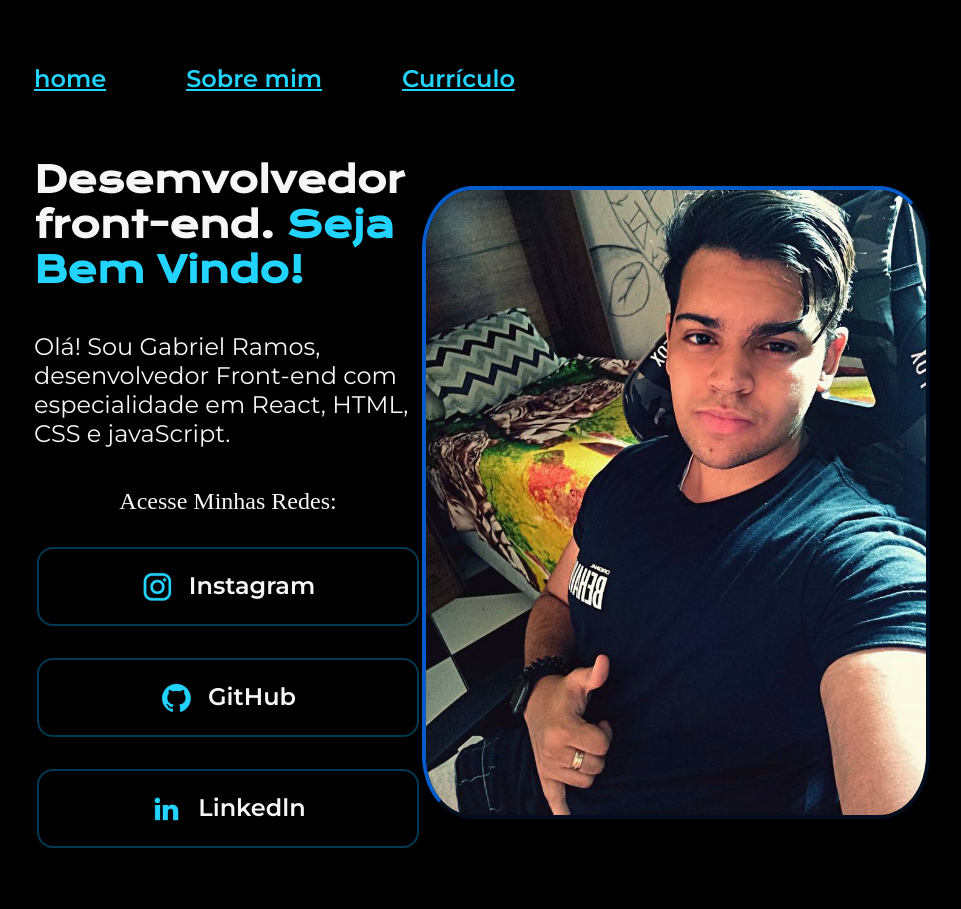
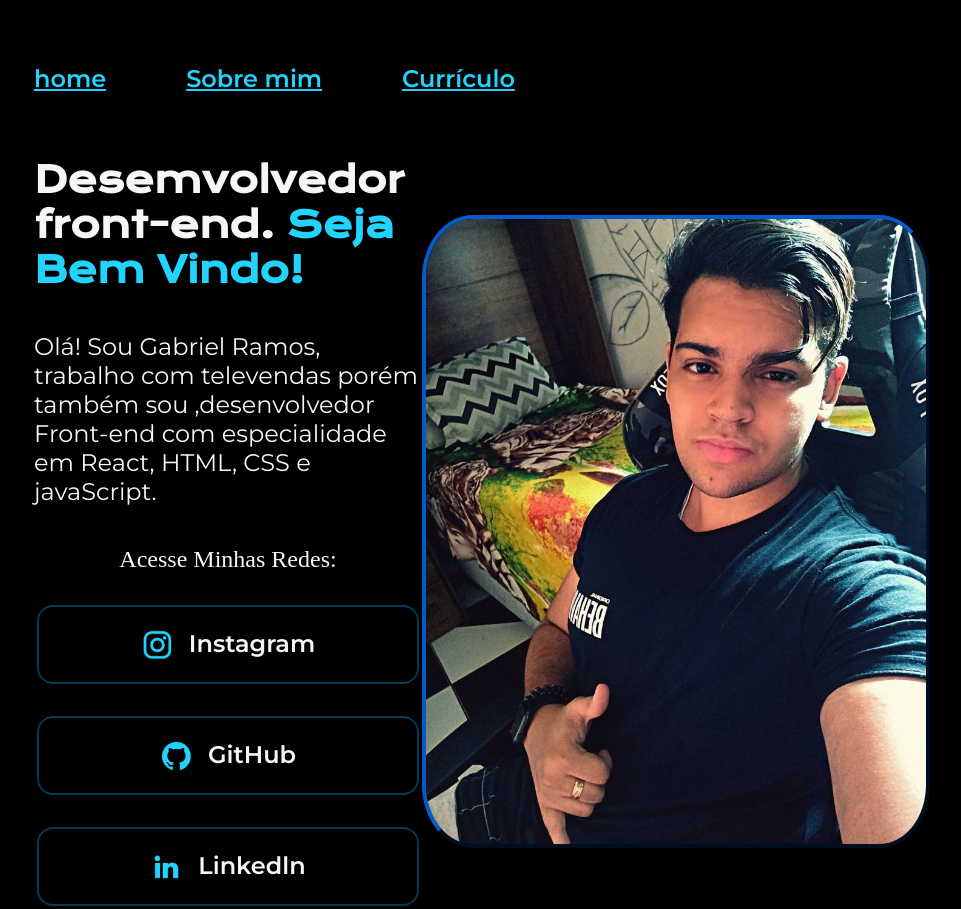
Before and after one commit to Gabramos12/Curriculo.web, a plain HTML site: page Meu_Curriculo_web/html.pastas/index.html in a window 1280 px wide. Shown: the top 909 px of the page, without its empty margins (158-1119 px from the left). Drawn offline with nearby package versions, Linux system fonts and the light colour scheme.

Commit message:
Atualizar o index.html

```diff
--- a/Meu_Curriculo_web/html.pastas/index.html
+++ b/Meu_Curriculo_web/html.pastas/index.html
@@ -25,7 +25,8 @@
             <h1 class="apresentacao__conteudo__titulo">Desemvolvedor front-end.<strong
             class="titulo-destaque">  Seja Bem Vindo!
             </strong></h1>
-            <p class="apresentacao__conteudo__texto">Olá! Sou Gabriel Ramos, desenvolvedor
+            <p class="apresentacao__conteudo__texto">Olá! Sou Gabriel Ramos, trabalho com televendas porém também sou
+                ,desenvolvedor
             Front-end com especialidade em React, HTML,
             CSS e javaScript.</p>
             <div class="apresentacao__links">
```
